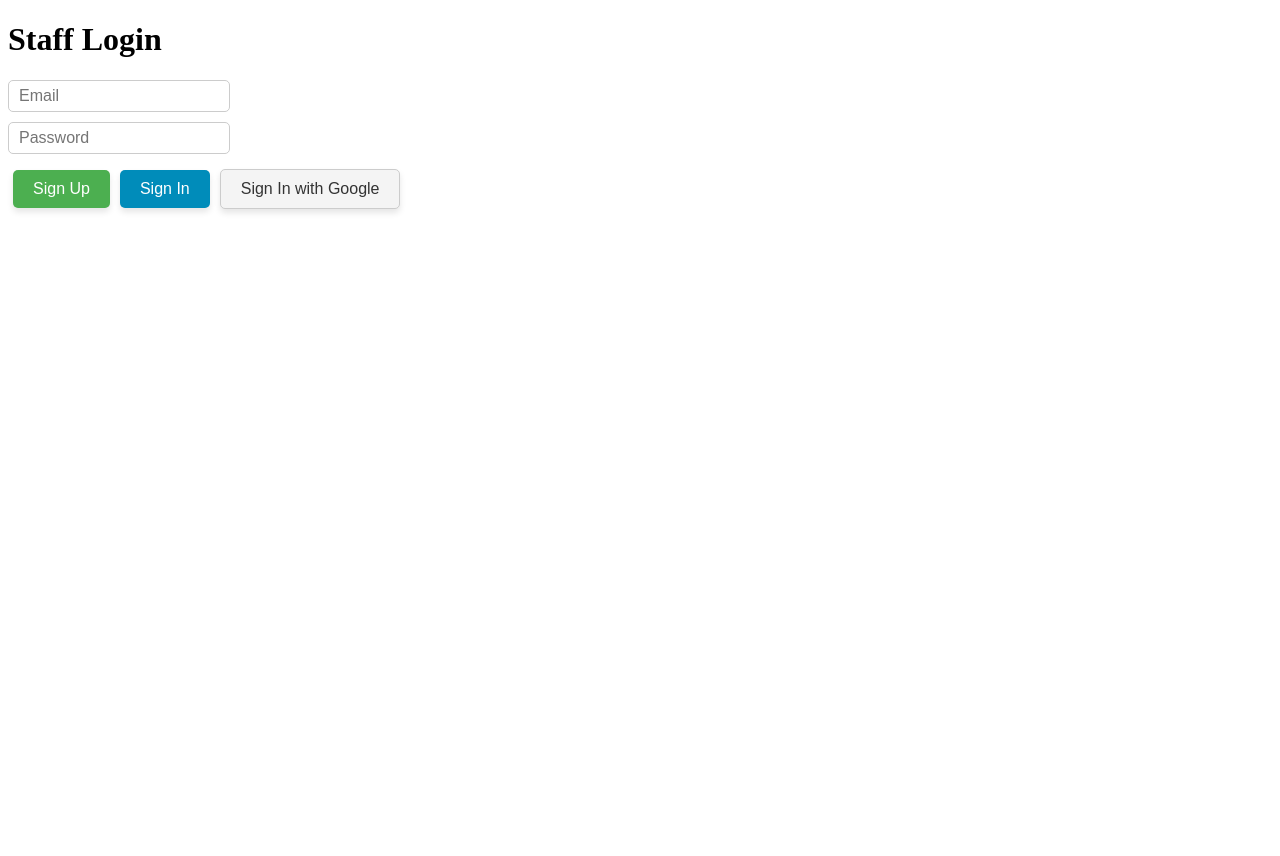
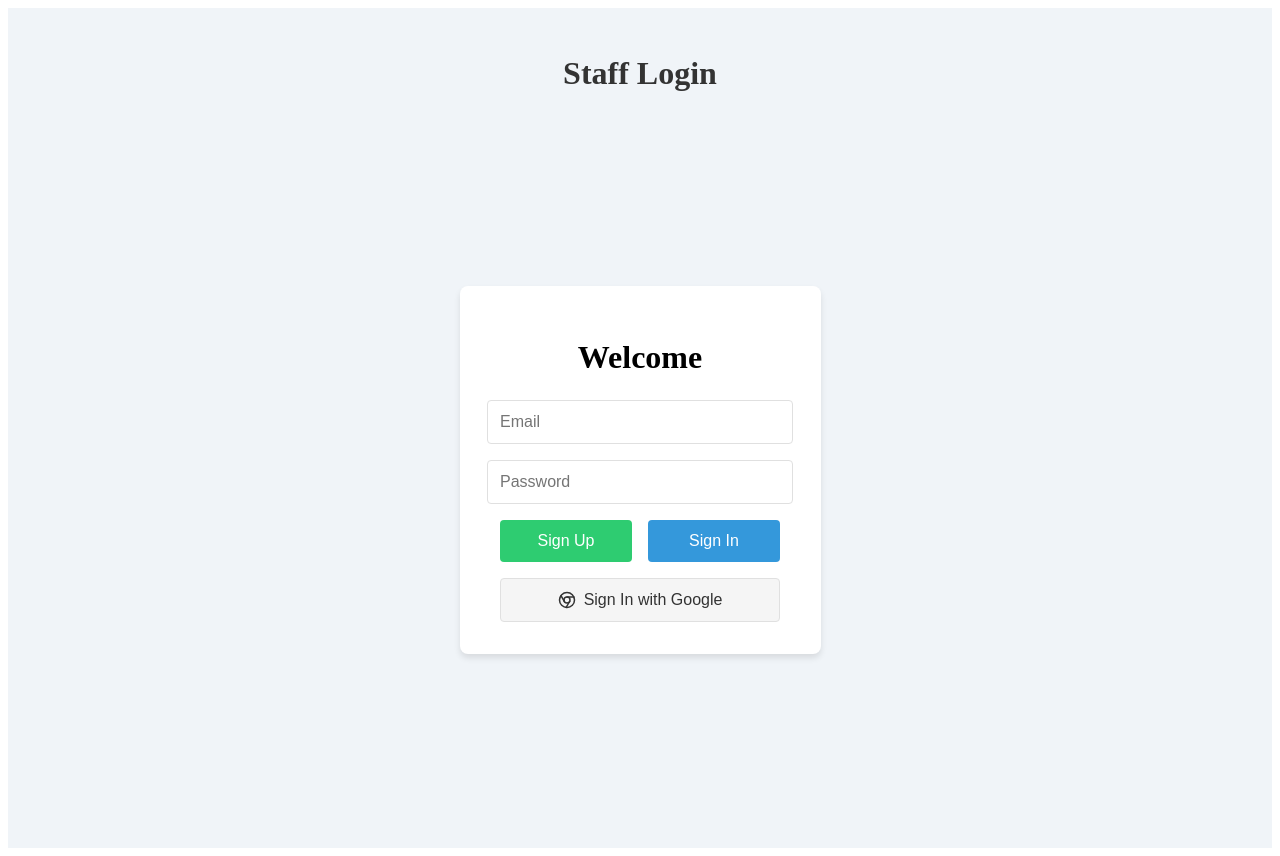
Before and after one commit to zain-zubair/graduate-project-cps731, a Next.js app: page /auth/staff in a window 1280 px wide. Before the commit the page ends 800 px from the top, so only its background shows below. Built offline with nearby package versions, Linux system fonts and the light colour scheme; no server answers.

Commit message:
made ui for auth prettier

```diff
--- a/app/auth/staff/page.js
+++ b/app/auth/staff/page.js
@@ -1,10 +1,12 @@
 'use client'
 
 import AuthForm from '../../component/authForm'
+import './staff.css'
 
 export default function staffAuth() {
   return (
-    <div>
+    <div className="auth-container">
+      <h2 className="auth-heading">Staff Login</h2>
       <AuthForm role="staff" />
     </div>
   )
--- /dev/null
+++ b/app/auth/staff/staff.css
@@ -0,0 +1,16 @@
+.auth-container {
+    display: flex;
+    flex-direction: column;
+    align-items: center;
+    justify-content: center;
+    height: 100vh;
+    background-color: #f0f4f8; /* Light grayish-blue background */
+    padding: 20px;
+  }
+
+  .auth-heading {
+    margin-bottom: 20px;
+    font-size: 2rem;
+    color: #333;
+    text-align: center;
+  }
--- /dev/null
+++ b/app/auth/student/student.css
@@ -0,0 +1,16 @@
+.auth-container {
+    display: flex;
+    flex-direction: column;
+    align-items: center;
+    justify-content: center;
+    height: 100vh;
+    background-color: #f0f4f8; /* Light grayish-blue background */
+    padding: 20px;
+  }
+
+  .auth-heading {
+    margin-bottom: 20px;
+    font-size: 2rem;
+    color: #333;
+    text-align: center;
+  }
--- /dev/null
+++ b/app/component/auth.css
@@ -0,0 +1,107 @@
+.auth-container {
+    display: flex;
+    justify-content: center;
+    align-items: center;
+    height: 100vh;
+    background-color: #f5f5f5;
+  }
+
+  .auth-form {
+    background-color: white;
+    padding: 2rem;
+    border-radius: 8px;
+    box-shadow: 0 4px 6px rgba(0, 0, 0, 0.1);
+    width: 100%;
+    max-width: 320px;
+    display: flex;
+    flex-direction: column;
+    align-items: center;
+  }
+
+  .auth-header {
+    margin-bottom: 1.5rem;
+    text-align: center;
+  }
+
+  .auth-input {
+    width: 100%;
+    max-width: 280px;
+    padding: 0.75rem;
+    margin-bottom: 1rem;
+    border: 1px solid #e0e0e0;
+    border-radius: 4px;
+    font-size: 1rem;
+    transition: border-color 0.3s ease;
+  }
+
+  .auth-input:focus {
+    outline: none;
+    border-color: #3498db;
+  }
+
+  .auth-buttons {
+    display: flex;
+    gap: 1rem;
+    margin-bottom: 1rem;
+    width: 100%;
+    max-width: 280px;
+    justify-content: center;
+  }
+
+  .auth-button {
+    flex: 1;
+    padding: 0.75rem;
+    border: none;
+    border-radius: 4px;
+    font-size: 1rem;
+    cursor: pointer;
+    transition: background-color 0.3s ease, transform 0.1s ease;
+  }
+
+  .auth-button:hover {
+    transform: translateY(-1px);
+  }
+
+  .auth-button:active {
+    transform: translateY(1px);
+  }
+
+  .signup {
+    background-color: #2ecc71;
+    color: white;
+  }
+
+  .signup:hover {
+    background-color: #27ae60;
+  }
+
+  .signin {
+    background-color: #3498db;
+    color: white;
+  }
+
+  .signin:hover {
+    background-color: #2980b9;
+  }
+
+  .google {
+    background-color: #f5f5f5;
+    color: #333;
+    border: 1px solid #e0e0e0;
+    width: 100%;
+    max-width: 280px;
+    display: flex;
+    align-items: center;
+    justify-content: center;
+    gap: 0.5rem;
+  }
+
+  .google:hover {
+    background-color: #e0e0e0;
+  }
+
+  .auth-message {
+    margin-top: 1rem;
+    text-align: center;
+    color: #333;
+  }
--- a/app/component/authForm.js
+++ b/app/component/authForm.js
@@ -2,6 +2,8 @@
 import { useState } from 'react'
 import { supabase } from '../../lib/client'
 import { useRouter } from 'next/navigation'
+import { ChromeIcon as Google } from 'lucide-react'
+import './auth.css'
 
 export default function AuthForm({ role }) {
   const router = useRouter()
@@ -16,7 +18,6 @@ export default function AuthForm({ role }) {
       setMessage(`Error signing up: ${error.message}`)
     } else {
       setMessage('Sign Up Successful!')
-      // Redirect based on role prop
       router.push(role === 'staff' ? '/dashboard_staff' : '/dashboard')
     }
   }
@@ -31,7 +32,6 @@ export default function AuthForm({ role }) {
       setMessage(`Error signing in: ${error.message}`)
     } else {
       setMessage('Signed in successfully!')
-      // Redirect based on role prop
       router.push(role === 'staff' ? '/dashboard_staff' : '/dashboard')
     }
   }
@@ -51,98 +51,37 @@ export default function AuthForm({ role }) {
   }
 
   return (
-    <div>
-      {role === 'student' ? (
-        <h1>Student Login</h1>
-      ) : (
-        <h1>Staff Login</h1>
-      )}
+    <div className="auth-container">
+      <form className="auth-form">
+        <h1 className="auth-header">Welcome</h1>
         <input
           type="email"
           placeholder="Email"
           value={email}
           onChange={(event) => setEmail(event.target.value)}
-        style={{ display: 'block',
-        marginBottom: "10px",
-        width: "200px", // Adjust width
-        height: "10px", // Adjust height
-        padding: "10px", // Add padding
-        fontSize: "16px", // Adjust font size
-        borderRadius: "5px", // Add rounded corners
-        border: "1px solid #ccc", // Add border styling
-
-      }}
+          className="auth-input"
         />
         <input
           type="password"
           placeholder="Password"
           value={password}
           onChange={(event) => setPassword(event.target.value)}
-        style={{ display: 'block',
-        marginBottom: '10px',
-        width: "200px", // Adjust width
-        height: "10px", // Adjust height
-        padding: "10px", // Add padding
-        fontSize: "16px", // Adjust font size
-        borderRadius: "5px", // Add rounded corners
-        border: "1px solid #ccc", // Add border styling
-       }}
+          className="auth-input"
         />
-      <div>
-      <button
-      onClick={handleSignUp}
-  style={{
-    backgroundColor: '#4CAF50', // Green color
-    color: 'white',
-    padding: '10px 20px',
-    margin: '5px',
-    border: 'none',
-    borderRadius: '5px',
-    cursor: 'pointer',
-    fontSize: '16px',
-    boxShadow: '0 4px 6px rgba(0, 0, 0, 0.1)',
-
-  }}
->
+        <div className="auth-buttons">
+          <button onClick={handleSignUp} className="auth-button signup">
             Sign Up
           </button>
-<button
-  onClick={handleSignIn}
-  style={{
-    backgroundColor: '#008CBA', // Blue color
-    color: 'white',
-    padding: '10px 20px',
-    margin: '5px',
-    border: 'none',
-    borderRadius: '5px',
-    cursor: 'pointer',
-    fontSize: '16px',
-    boxShadow: '0 4px 6px rgba(0, 0, 0, 0.1)',
-    transition: 'transform 0.2s ease',
-  }}
->
+          <button onClick={handleSignIn} className="auth-button signin">
             Sign In
           </button>
-<button
-  onClick={handleSignInWithOAuth}
-  style={{
-    backgroundColor: '#f4f4f4', // Light grey color
-    color: '#333',
-    padding: '10px 20px',
-    margin: '5px',
-    border: '1px solid #ccc',
-    borderRadius: '5px',
-    cursor: 'pointer',
-    fontSize: '16px',
-    boxShadow: '0 4px 6px rgba(0, 0, 0, 0.1)',
-    transition: 'transform 0.2s ease',
-  }}
->
+        </div>
+        <button onClick={handleSignInWithOAuth} className="auth-button google">
+          <Google size={18} />
           Sign In with Google
         </button>
-
-      </div>
-      <p>{message}</p>
+        {message && <p className="auth-message">{message}</p>}
+      </form>
     </div>
   )
 }
--- a/package.json
+++ b/package.json
@@ -16,6 +16,7 @@
     "@supabase/ssr": "^0.5.2",
     "@supabase/supabase-js": "^2.46.1",
     "googleapis": "^144.0.0",
+    "lucide-react": "^0.462.0",
     "next": "15.0.2",
     "react": "19.0.0-rc-02c0e824-20241028",
     "react-dom": "19.0.0-rc-02c0e824-20241028"
```
Also changed, not shown: app/auth/student/page.js (+5 -3 lines), 1 other file (tests, documents, lock files or other folders). Lines whose indentation alone changed are shown as unchanged.
